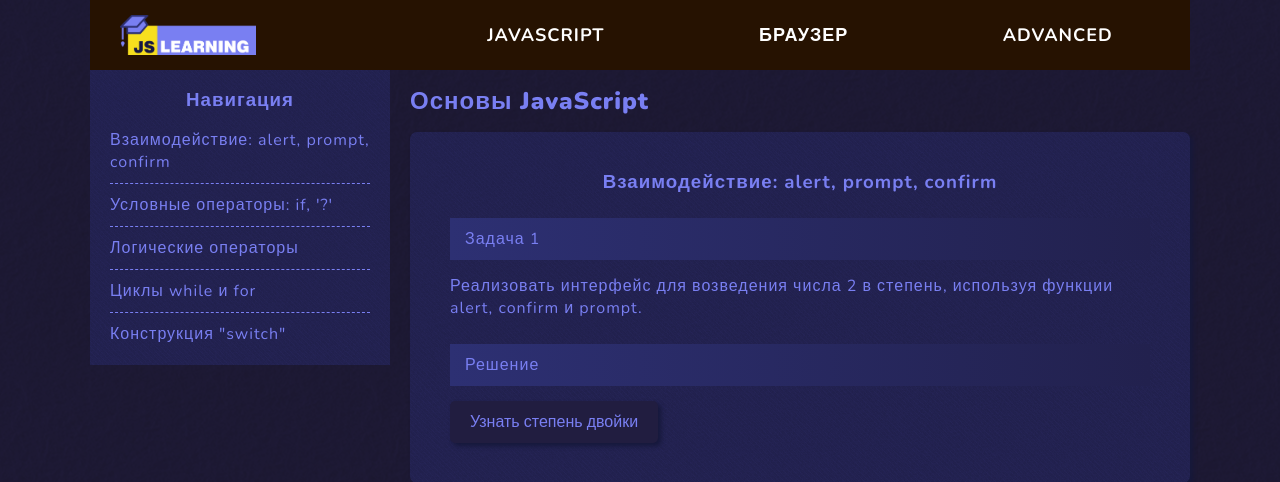
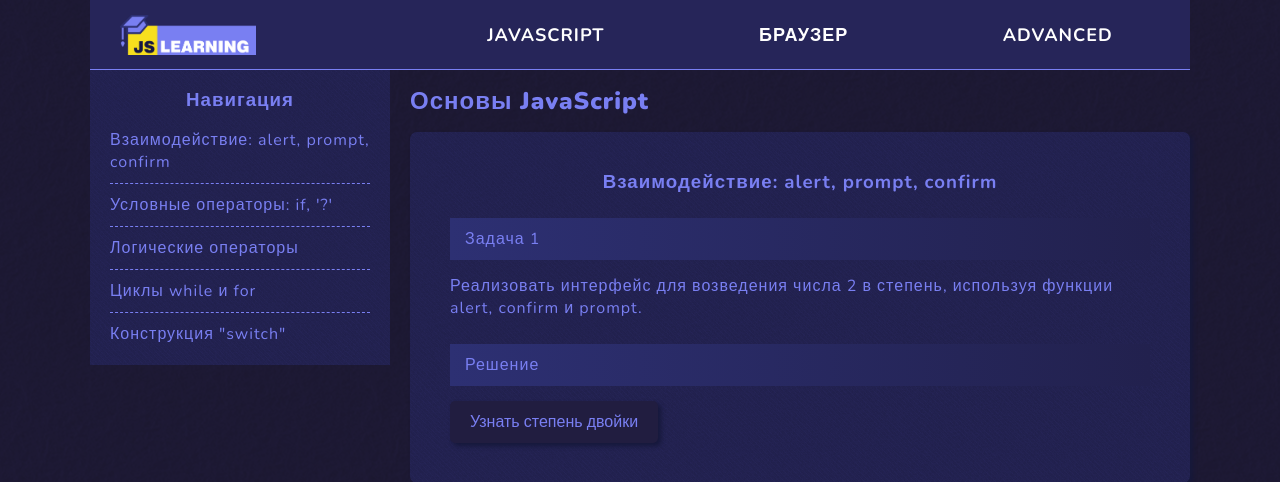
Before and after one commit to pew-rivza/learning, a PHP site: page /Vanilla/Pages/1_Language/JS_Basics/index.php in a window 1280 px wide. Shown: the top 482 px of the page. Run offline with PHP 8.4, Linux system fonts and the light colour scheme.

Commit message:
js menu background refactoring

```diff
--- a/Vanilla/assets/css/menu.css
+++ b/Vanilla/assets/css/menu.css
@@ -7,7 +7,8 @@
 
 .menu-container > div {
     align-items: center;
-    background: #261201;
+    background: var(--dark-blue);
+    box-shadow: 0 -1px 0 var(--light-blue) inset;
     color: var(--light-blue);
     display: flex;
     height: 70px;
```
